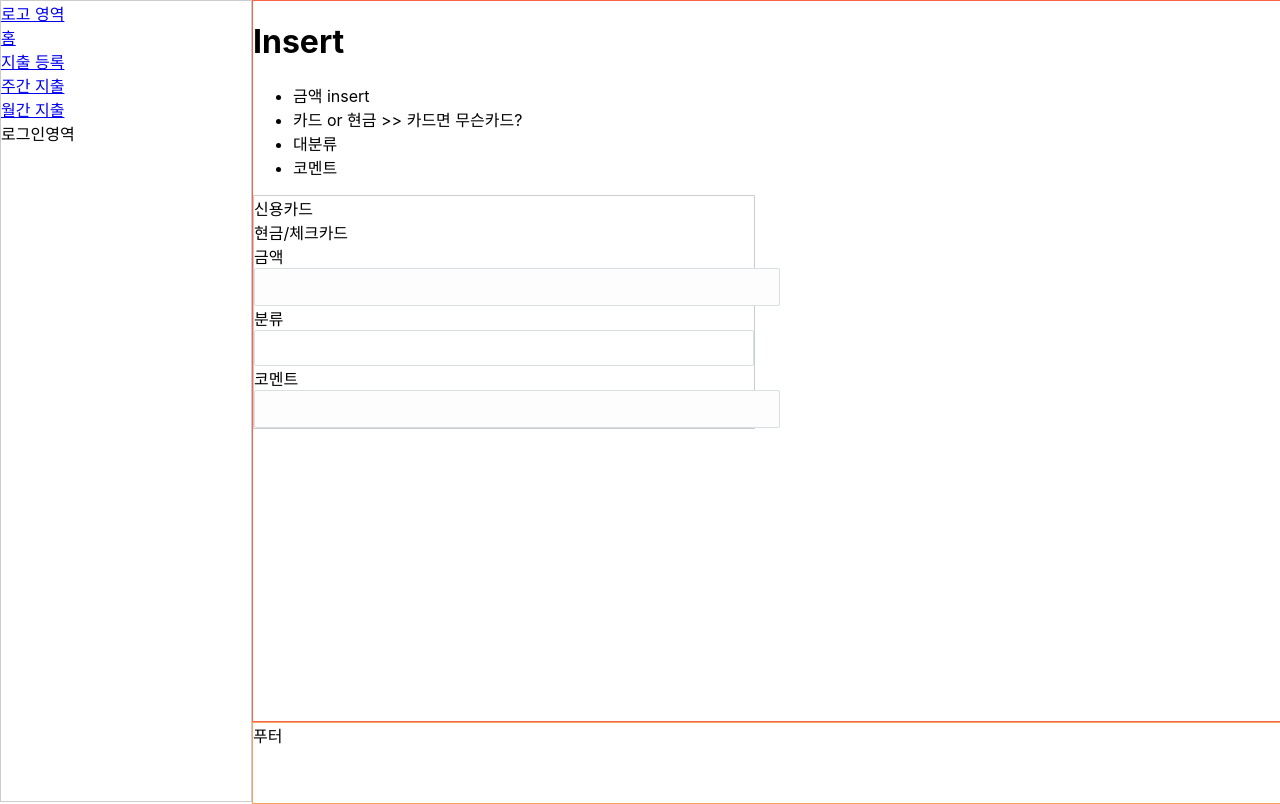
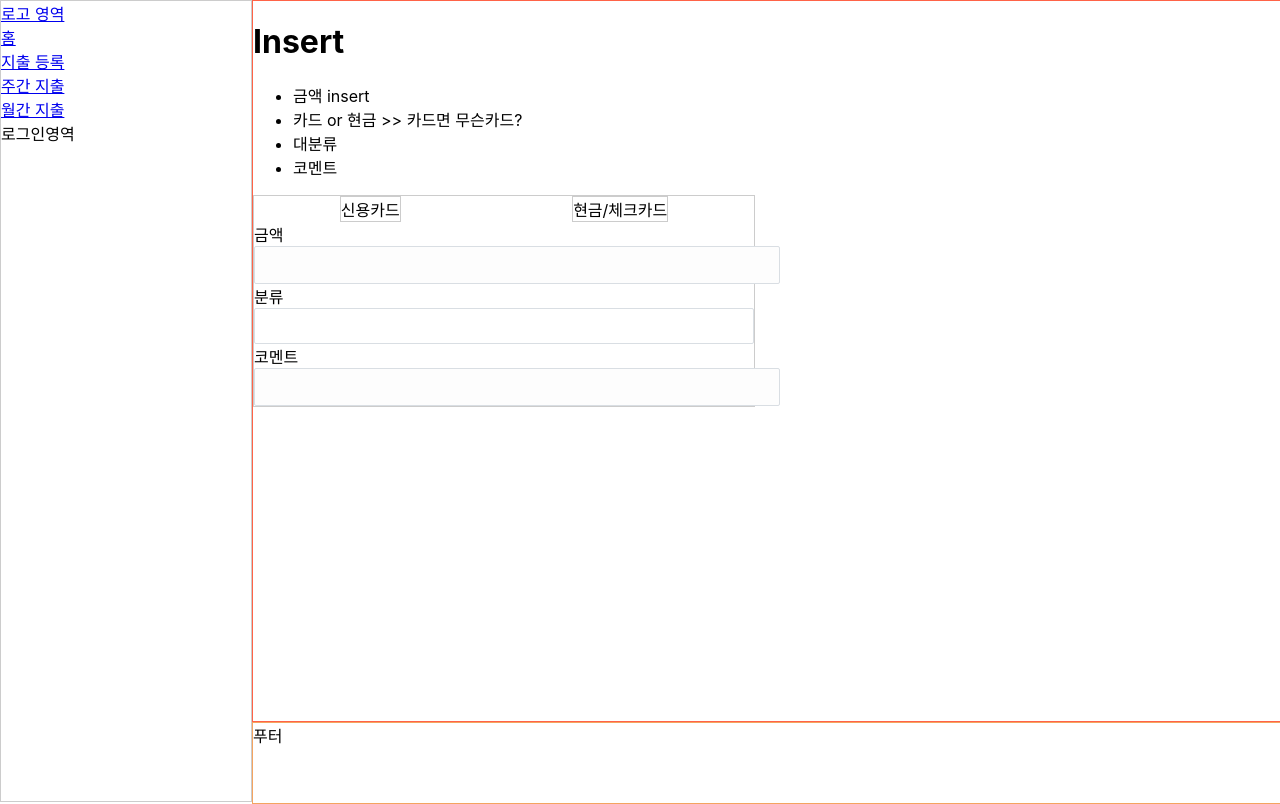
Before and after one commit to lss7612/household, a React (Create React App) app in the folder front/: page /insert in a window 1280 px wide. Built offline with nearby package versions, Linux system fonts and the light colour scheme.

Commit message:
css 변경 중

```diff
--- a/front/src/module/Article.js
+++ b/front/src/module/Article.js
@@ -9,7 +9,7 @@ function Article() {
     <div className="right_wrapper">
       <Router>
         <Routes>
-          <Route path="/dashboard" element={<Default />}></Route>
+          <Route path="/" element={<Default />}></Route>
           <Route path="/insert" element={<Insert />}></Route>
           <Route path="/weekly" element={<Weekly />}></Route>
           <Route path="/monthly" element={<Monthly />}></Route>
--- a/front/src/module/InsertCard.js
+++ b/front/src/module/InsertCard.js
@@ -14,12 +14,14 @@ function InsertCard() {
 
   return (
     <div className="card">
+      <div className="card_area">
         <span className="btn" onClick={clickCard}>
           신용카드
         </span>
         <span className="btn" onClick={clickCash}>
           현금/체크카드
         </span>
+      </div>
       <div className="input_area">
         <label htmlFor="spend">금액</label>
         <input type="number" id="spend" />
--- a/front/src/module/Nav.js
+++ b/front/src/module/Nav.js
@@ -3,11 +3,11 @@ function Nav() {
   return (
     <div className="navbar">
       <div className="logo_area">
-        <a href="/dashboard">로고 영역</a>
+        <a href="/">로고 영역</a>
       </div>
       <div className="menu_area">
         <div className="menu">
-          <a href="/dashboard">홈</a>
+          <a href="/">홈</a>
         </div>
         <div className="menu">
           <a href="/insert">지출 등록</a>
--- a/front/src/module/css/InsertCard.css
+++ b/front/src/module/css/InsertCard.css
@@ -5,3 +5,17 @@
   display: flex;
   flex-direction: column;
 }
+
+.card_area {
+  display: flex;
+  justify-content: space-around;
+}
+
+span.btn {
+  border: 1px solid #ccc;
+  cursor: pointer;
+}
+
+span.btn.active {
+  background-color: var(--msg_mktr_color);
+}
```
Lines whose indentation alone changed are shown as unchanged.
